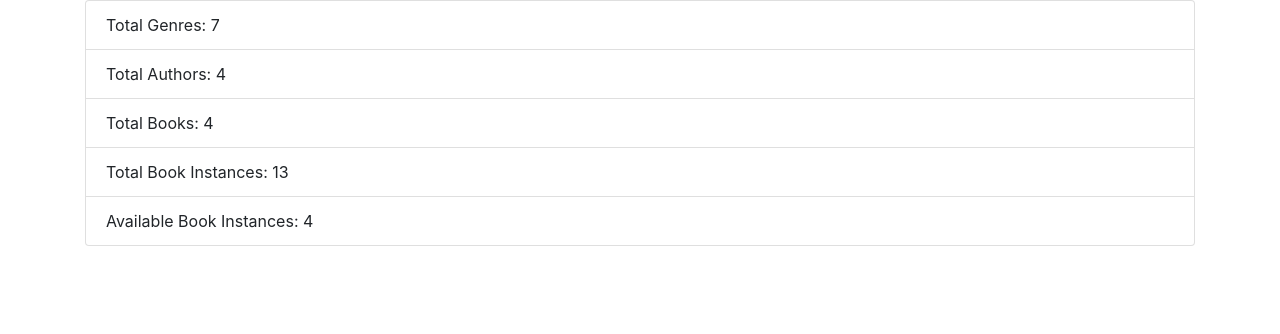
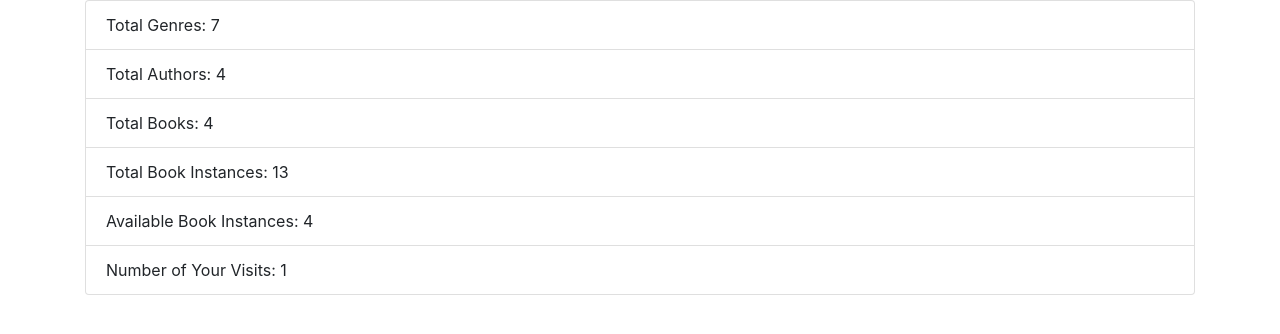
Before and after one commit to infohata/django-library, a Django app: page /en-us/library/ in a window 1280 px wide. Shown: the part 56-390 px from the top of the page. Run offline with Django 4.2, Linux system fonts and the light colour scheme; data comes from the database, SQL or seed files in the repository; both versions use the stored data as it was after the commit; some libraries are stand-ins or nearby versions.

Commit message:
users counter

```diff
--- a/project_intro/library/templates/library/index.html
+++ b/project_intro/library/templates/library/index.html
@@ -9,6 +9,7 @@
         <li class="list-group-item">{% trans 'Total Books' %}: {{ num_books }}</li>
         <li class="list-group-item">{% trans 'Total Book Instances' %}: {{ num_instances }}</li>
         <li class="list-group-item">{% trans 'Available Book Instances' %}: {{ num_instances_available }}</li>
+        <li class="list-group-item">{% trans 'Number of Your Visits' %}: {{ num_visits }}</li>
     </ul>
 </section>
 
--- a/project_intro/library/views.py
+++ b/project_intro/library/views.py
@@ -36,6 +36,8 @@ def index(request):
     num_instances_available = BookInstance.objects.filter(status__exact=0).count()
     num_authors = Author.objects.count()
     num_genres = Genre.objects.count()
+    num_visits = int(request.session.get('num_visits', 0)) + 1
+    request.session['num_visits'] = num_visits
 
     context = {
         'num_books': num_books,
@@ -43,6 +45,7 @@ def index(request):
         'num_instances_available': num_instances_available,
         'num_authors': num_authors,
         'num_genres': num_genres,
+        'num_visits': num_visits,
         'debug': settings.STATIC_ROOT,
     }
 
```
Also changed, not shown: project_intro/db.sqlite3.
